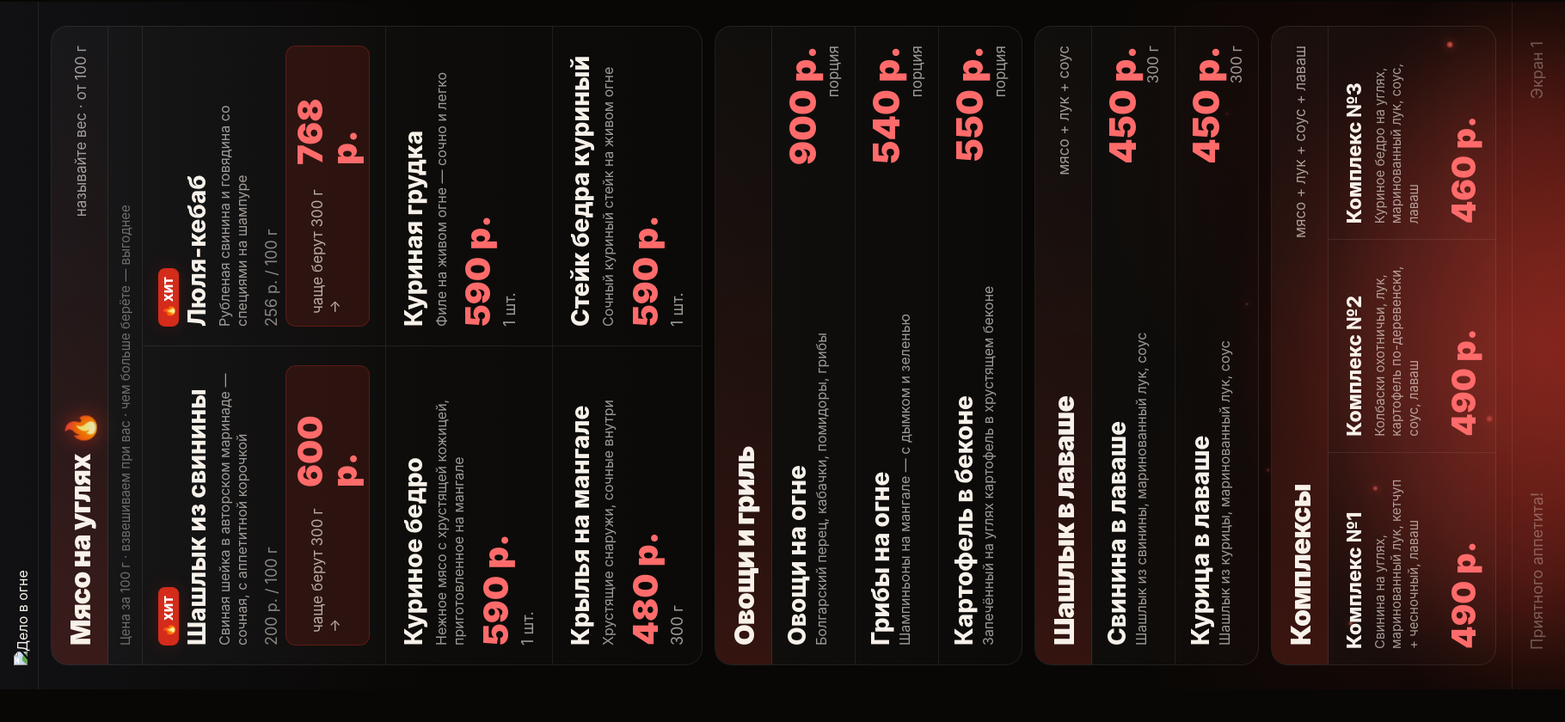
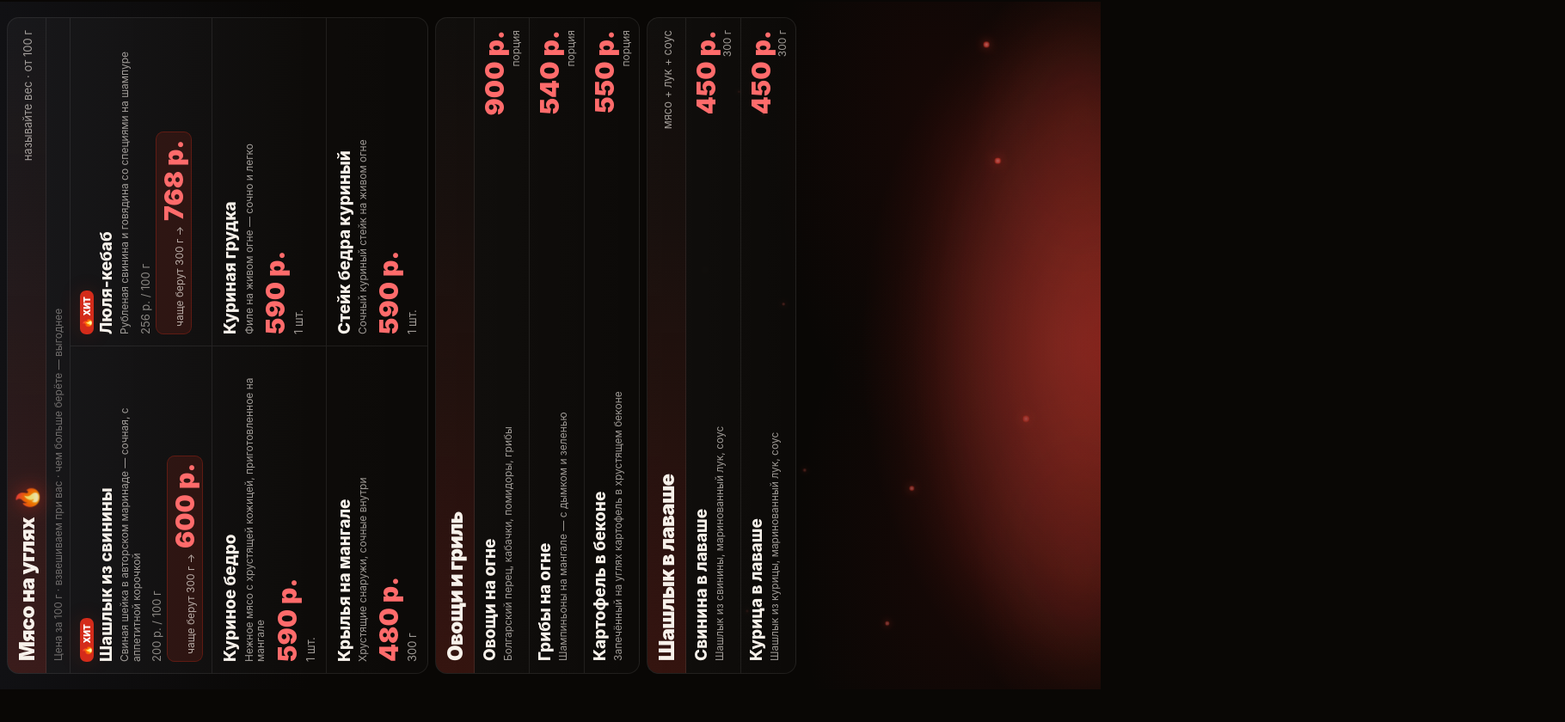
Before and after one commit to kus54/kus54, a plain HTML site: page menu/menu-tv1.html in a window 1280 px wide. Shown: the part 478-1318 px from the top of the page at 86% size, 1820 px wide, since content can reach past the window. After the commit the page ends 1280 px from the top, so only its background shows below. Drawn offline with Linux system fonts and the light colour scheme.

Commit message:
Update menu-tv1.html

```diff
--- a/menu/menu-tv1.html
+++ b/menu/menu-tv1.html
@@ -101,7 +101,6 @@ html, body {
   animation: ember-breathe 7s ease-in-out infinite reverse;
 }
 .page > * { position: relative; z-index: 1; }
-
 .sparks {
   position: absolute;
   inset: 0;
@@ -121,59 +120,45 @@ html, body {
   animation-delay: var(--delay, 0s);
 }
 
-.header {
-  padding: 16px 28px 8px;
-  border-bottom: 1px solid var(--line);
-  display: flex;
-  justify-content: flex-start;
-  align-items: center;
-}
-.logo-top {
-  display: block;
-  width: 178px;
-  max-width: 100%;
-  height: auto;
-}
-
 .body {
   flex: 1;
-  padding: 14px 28px 18px;
+  padding: 8px 18px 8px;
   display: flex;
   flex-direction: column;
-  gap: 14px;
+  gap: 8px;
 }
 
 .section {
   background: linear-gradient(180deg, rgba(255,255,255,.03), rgba(255,255,255,.012));
   border: 1px solid var(--line);
-  border-radius: 20px;
+  border-radius: 14px;
   overflow: hidden;
 }
 .section-head {
-  padding: 14px 22px 12px;
+  padding: 8px 14px 7px;
   display: flex;
   justify-content: space-between;
   align-items: center;
-  gap: 16px;
+  gap: 10px;
   border-bottom: 1px solid var(--line);
   background: linear-gradient(90deg, rgba(212,43,26,.18), rgba(212,43,26,.04) 68%, transparent);
 }
 .section-title {
-  font-size: 32px;
+  font-size: 24px;
   font-weight: 900;
   letter-spacing: -.03em;
   display: flex;
   align-items: center;
-  gap: 10px;
+  gap: 8px;
 }
 .section-sub {
-  font-size: 17px;
+  font-size: 13px;
   color: var(--muted);
   text-align: right;
 }
 .section-note {
-  padding: 10px 22px;
-  font-size: 15px;
+  padding: 6px 14px;
+  font-size: 12px;
   color: rgba(247,241,234,.40);
   border-bottom: 1px solid var(--line);
 }
@@ -189,12 +174,12 @@ html, body {
   grid-template-columns: 1fr 1fr;
 }
 .grill-item {
-  padding: 18px 22px;
+  padding: 11px 13px 10px;
   border-right: 1px solid var(--line);
   border-bottom: 1px solid var(--line);
   display: flex;
   flex-direction: column;
-  gap: 7px;
+  gap: 5px;
 }
 .grill-item:nth-child(even) { border-right: none; }
 .grill-item:nth-last-child(-n+2) { border-bottom: none; }
@@ -204,71 +189,71 @@ html, body {
   width: fit-content;
   align-items: center;
   gap: 6px;
-  padding: 4px 10px;
-  font-size: 13px;
+  padding: 2px 7px;
+  font-size: 10px;
   font-weight: 900;
   text-transform: uppercase;
-  border-radius: 8px;
+  border-radius: 7px;
   background: var(--fire);
   color: #fff;
   animation: glow-pulse 3s ease-in-out infinite;
 }
 .grill-name {
-  font-size: 28px;
+  font-size: 19px;
   font-weight: 800;
   line-height: 1.02;
 }
 .grill-desc {
-  font-size: 16px;
-  line-height: 1.3;
+  font-size: 12px;
+  line-height: 1.12;
   color: var(--muted);
 }
 .grill-bottom {
-  margin-top: 6px;
+  margin-top: 4px;
   display: flex;
   flex-direction: column;
-  gap: 6px;
+  gap: 4px;
 }
 .grill-measure {
-  font-size: 18px;
+  font-size: 13px;
   color: rgba(247,241,234,.52);
 }
 .grill-anchor {
   display: inline-flex;
   align-items: baseline;
-  gap: 10px;
+  gap: 6px;
   width: fit-content;
-  padding: 8px 14px;
-  border-radius: 12px;
+  padding: 5px 8px;
+  border-radius: 9px;
   background: rgba(212,43,26,.14);
   border: 1px solid rgba(212,43,26,.30);
 }
 .grill-anchor-qty {
-  font-size: 17px;
+  font-size: 12px;
   color: rgba(247,241,234,.68);
 }
 .grill-anchor-price {
-  font-size: 40px;
+  font-size: 30px;
   font-weight: 900;
   color: var(--accent-soft);
   line-height: 1;
 }
 .grill-price-fixed {
-  font-size: 40px;
+  font-size: 30px;
   font-weight: 900;
   line-height: 1;
   color: var(--accent-soft);
 }
 .grill-weight {
-  font-size: 18px;
+  font-size: 13px;
   color: var(--muted);
 }
 
 .row-list { display: flex; flex-direction: column; }
 .row-item {
   display: flex;
-  gap: 14px;
-  padding: 15px 22px;
+  gap: 10px;
+  padding: 8px 14px;
   border-bottom: 1px solid var(--line);
 }
 .row-item:last-child { border-bottom: none; }
@@ -280,74 +265,34 @@ html, body {
   gap: 4px;
 }
 .row-name {
-  font-size: 28px;
+  font-size: 19px;
   font-weight: 800;
   line-height: 1.02;
 }
 .row-desc {
-  font-size: 16px;
+  font-size: 12px;
   color: var(--muted);
-  line-height: 1.28;
+  line-height: 1.12;
 }
 .row-right {
-  min-width: 180px;
+  min-width: 126px;
   display: flex;
   flex-direction: column;
   align-items: flex-end;
-  gap: 4px;
+  gap: 2px;
 }
 .row-price {
-  font-size: 42px;
+  font-size: 30px;
   font-weight: 900;
   color: var(--accent-soft);
   line-height: 1;
   white-space: nowrap;
 }
 .row-weight {
-  font-size: 17px;
+  font-size: 12px;
   color: var(--muted);
 }
 
-.combo-grid {
-  display: grid;
-  grid-template-columns: 1fr 1fr 1fr;
-}
-.combo-item {
-  padding: 16px 18px 18px;
-  border-right: 1px solid var(--line);
-}
-.combo-item:last-child { border-right: none; }
-.combo-name {
-  font-size: 23px;
-  font-weight: 800;
-  margin-bottom: 6px;
-}
-.combo-desc {
-  font-size: 15px;
-  line-height: 1.3;
-  color: var(--muted);
-  min-height: 76px;
-}
-.combo-price {
-  margin-top: 12px;
-  font-size: 38px;
-  font-weight: 900;
-  color: var(--accent-soft);
-  line-height: 1;
-}
-
-.footer {
-  padding: 18px 46px 22px;
-  border-top: 1px solid var(--line);
-  display: flex;
-  justify-content: space-between;
-  align-items: center;
-}
-.footer-left,
-.footer-right {
-  font-size: 18px;
-  color: rgba(247,241,234,.32);
-}
 </style>
 </head>
 <body>
@@ -366,10 +311,6 @@ html, body {
     <div class="spark" style="left:82%;--dur:4.3s;--delay:2.2s;--sway:12px;"></div>
     <div class="spark" style="left:88%;--dur:4.2s;--delay:1.9s;--sway:-14px;"></div>
     <div class="spark" style="left:93%;--dur:3.7s;--delay:.8s;--sway:10px;"></div>
-  </div>
-
-  <div class="header">
-    <img class="logo-top" src="logo-top.png" alt="Дело в огне">
   </div>
 
   <div class="body">
@@ -511,34 +452,6 @@ html, body {
       </div>
     </div>
 
-    <div class="section">
-      <div class="section-head">
-        <div class="section-title">Комплексы</div>
-        <div class="section-sub">мясо + лук + соус + лаваш</div>
-      </div>
-      <div class="combo-grid">
-        <div class="combo-item">
-          <div class="combo-name">Комплекс №1</div>
-          <div class="combo-desc">Свинина на углях, маринованный лук, кетчуп + чесночный, лаваш</div>
-          <div class="combo-price">490 р.</div>
-        </div>
-        <div class="combo-item">
-          <div class="combo-name">Комплекс №2</div>
-          <div class="combo-desc">Колбаски охотничьи, лук, картофель по-деревенски, соус, лаваш</div>
-          <div class="combo-price">490 р.</div>
-        </div>
-        <div class="combo-item">
-          <div class="combo-name">Комплекс №3</div>
-          <div class="combo-desc">Куриное бедро на углях, маринованный лук, соус, лаваш</div>
-          <div class="combo-price">460 р.</div>
-        </div>
-      </div>
-    </div>
-  </div>
-
-  <div class="footer">
-    <div class="footer-left">Приятного аппетита!</div>
-    <div class="footer-right">Экран 1</div>
   </div>
 </div>
 </body>
```
